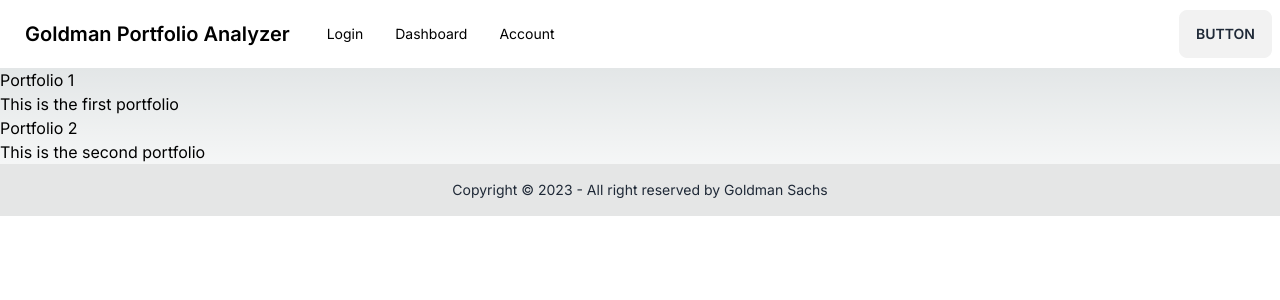
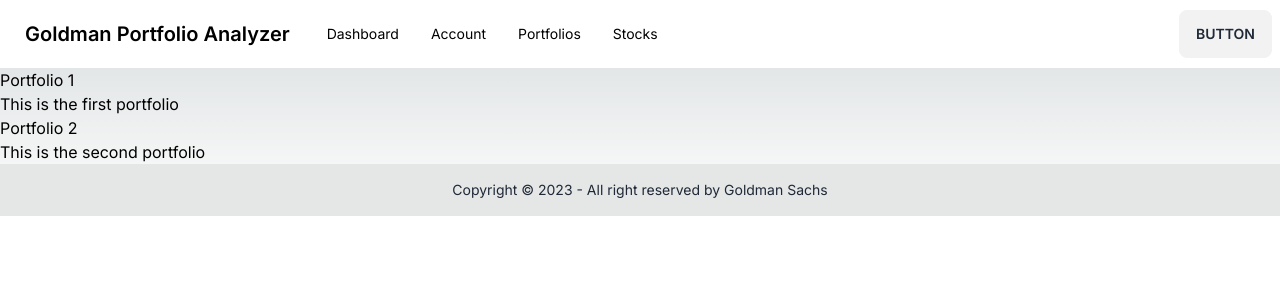
Before and after one commit to quinncheong/goldman-sachs-portfolio-manager, a Next.js app in the folder frontend/: page /portfolios in a window 1280 px wide. Shown: the top 300 px of the page. Built offline with nearby package versions, Linux system fonts and the light colour scheme.

Commit message:
Reorder header values and accout for no portfolio

```diff
--- a/frontend/src/app/(authenticated)/portfolios/page.js
+++ b/frontend/src/app/(authenticated)/portfolios/page.js
@@ -5,23 +5,25 @@
 export default function Portfolio() {
   const { data, isLoading, isError, error } = useGetPortfolios();
 
-  if (isLoading) return (<div>Loading...</div>)
-  if (isError) return (<div>Error: {error.message}</div>)
+  if (isLoading) return <div>Loading...</div>;
+  if (isError) return <div>Error: {error.message}</div>;
 
   const renderPortfolios = () => {
+    if (!data) return <div>Portfolios Loading</div>;
+    console.log(data);
     return data.map((portfolio, index) => {
       return (
         <div key={index}>
           <div>{portfolio.name}</div>
           <div>{portfolio.description}</div>
         </div>
-      )
-    })
-  }
+      );
+    });
+  };
 
   return (
     <>
       <div>{renderPortfolios()}</div>
     </>
-  )
+  );
 }
--- a/frontend/src/components/layout/Header.jsx
+++ b/frontend/src/components/layout/Header.jsx
@@ -4,7 +4,12 @@
 import React, { useState } from "react";
 
 export default function Navbar() {
-  let [menuItems, setMenu] = useState(["Login", "Dashboard", "Account"]);
+  let [menuItems, setMenu] = useState([
+    "Dashboard",
+    "Account",
+    "Portfolios",
+    "Stocks",
+  ]);
 
   function menu() {
     return (
--- a/frontend/src/components/login/Login.jsx
+++ b/frontend/src/components/login/Login.jsx
@@ -21,7 +21,7 @@
             src="https://flowbite.s3.amazonaws.com/blocks/marketing-ui/logo.svg"
             alt="logo"
           />
-          Flowbite
+          Goldman Sachs Portfolio Analyzer
         </a>
         <div className="w-full bg-white rounded-lg shadow dark:border md:mt-0 sm:max-w-md xl:p-0 dark:bg-gray-800 dark:border-gray-700">
           <div className="p-6 space-y-4 md:space-y-6 sm:p-8">
```
